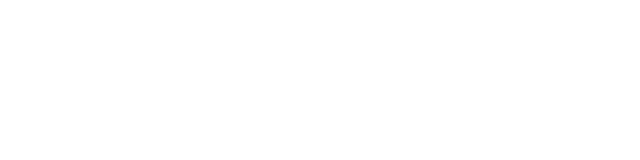
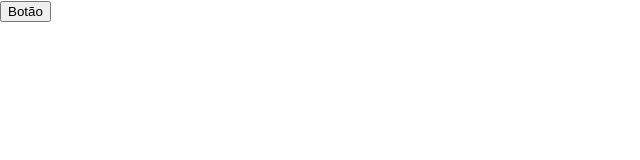
Before and after one commit to qwertSE/Intro-ao-React, a React (Create React App) app in the folder React com typescript/alura-studies/: page / in a window 1280 px wide. Shown: the top 160 px of the page, without its empty margins (0-640 px from the left). Built offline with nearby package versions, Linux system fonts and the light colour scheme.

Commit message:
feat: criado componente button.

```diff
--- a/React com typescript/alura-studies/public/index.html
+++ b/React com typescript/alura-studies/public/index.html
@@ -10,34 +10,13 @@
       content="Web site created using create-react-app"
     />
     <link rel="apple-touch-icon" href="%PUBLIC_URL%/logo192.png" />
-    <!--
-      manifest.json provides metadata used when your web app is installed on a
-      user's mobile device or desktop. See https://developers.google.com/web/fundamentals/web-app-manifest/
-    -->
+
     <link rel="manifest" href="%PUBLIC_URL%/manifest.json" />
-    <!--
-      Notice the use of %PUBLIC_URL% in the tags above.
-      It will be replaced with the URL of the `public` folder during the build.
-      Only files inside the `public` folder can be referenced from the HTML.
 
-      Unlike "/favicon.ico" or "favicon.ico", "%PUBLIC_URL%/favicon.ico" will
-      work correctly both with client-side routing and a non-root public URL.
-      Learn how to configure a non-root public URL by running `npm run build`.
-    -->
-    <title>React App</title>
+    <title>Alura Studies</title>
   </head>
   <body>
     <noscript>You need to enable JavaScript to run this app.</noscript>
     <div id="root"></div>
-    <!--
-      This HTML file is a template.
-      If you open it directly in the browser, you will see an empty page.
-
-      You can add webfonts, meta tags, or analytics to this file.
-      The build step will place the bundled scripts into the <body> tag.
-
-      To begin the development, run `npm start` or `yarn start`.
-      To create a production bundle, use `npm run build` or `yarn build`.
-    -->
   </body>
 </html>
--- a/React com typescript/alura-studies/src/App.tsx
+++ b/React com typescript/alura-studies/src/App.tsx
@@ -1,8 +1,9 @@
-import React from 'react';
+import Button from './components/Button';
 
 function App() {
   return (
     <div className="App">
+      <Button/>
     </div>
   );
 }
--- /dev/null
+++ b/React com typescript/alura-studies/src/components/Button/index.tsx
@@ -0,0 +1,13 @@
+import React from 'react';
+
+class Button extends React.Component{
+    render(){
+        return (
+            <button>
+                Botão
+            </button>
+        )
+    }
+}
+
+export default Button;
```
